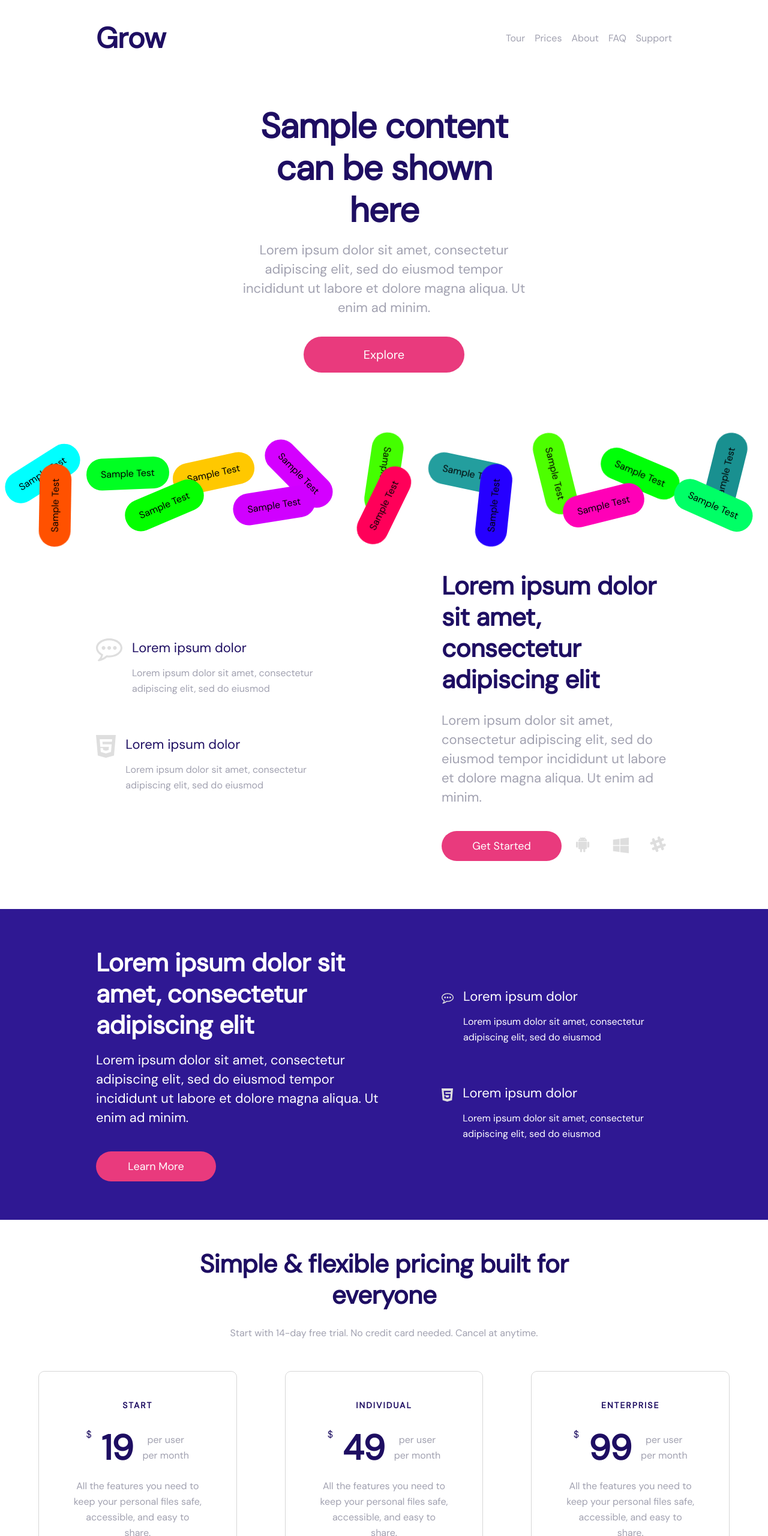
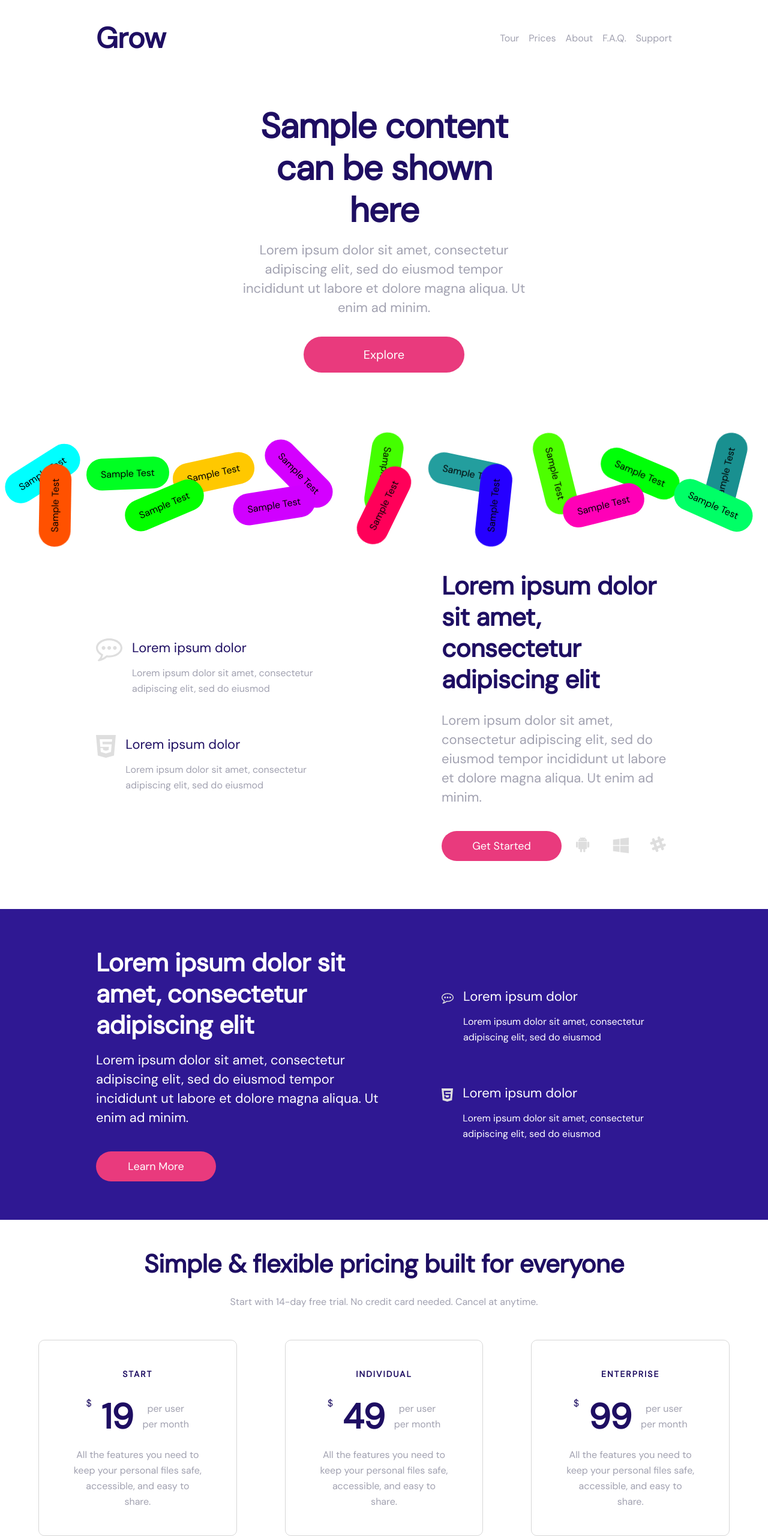
Before and after one commit to mvermadev/grow-template-galvix, a plain HTML site: page index.html in a window 1280 px wide. Shown: the top 2560 px of the page at 60% size. Drawn offline with Linux system fonts and the light colour scheme.

Commit message:
Enh: changes in the design

```diff
--- a/index.html
+++ b/index.html
@@ -19,7 +19,7 @@
         <p>Tour</p>
         <p>Prices</p>
         <p>About</p>
-        <p>FAQ</p>
+        <p>F.A.Q.</p>
         <p>Support</p>
       </div>
     </header>
@@ -435,7 +435,7 @@
             Please submit your information and a Designmodo representative will
             get in touch with you
           </p>
-          <p class="call">📞 Call sales at +1 555 505 5050</p>
+          <p class="call">📞 &nbsp;Call sales at +1 555 505 5050</p>
         </div>
         <div class="inputSection">
           <div class="form">
--- a/style.css
+++ b/style.css
@@ -342,7 +342,7 @@ section .first {
 
 section .first .heading {
   text-align: center;
-  width: 60%;
+  width: 100%;
   margin-inline: auto;
 }
 
@@ -750,7 +750,7 @@ footer .brand .handles {
 
 footer .handles {
   display: flex;
-  gap: 1rem;
+  gap: 2rem;
 }
 
 footer table th,
```
